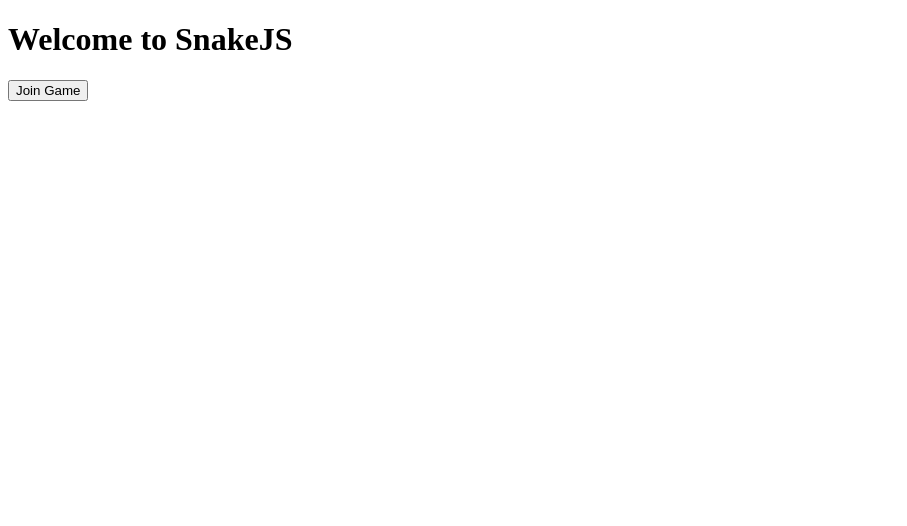
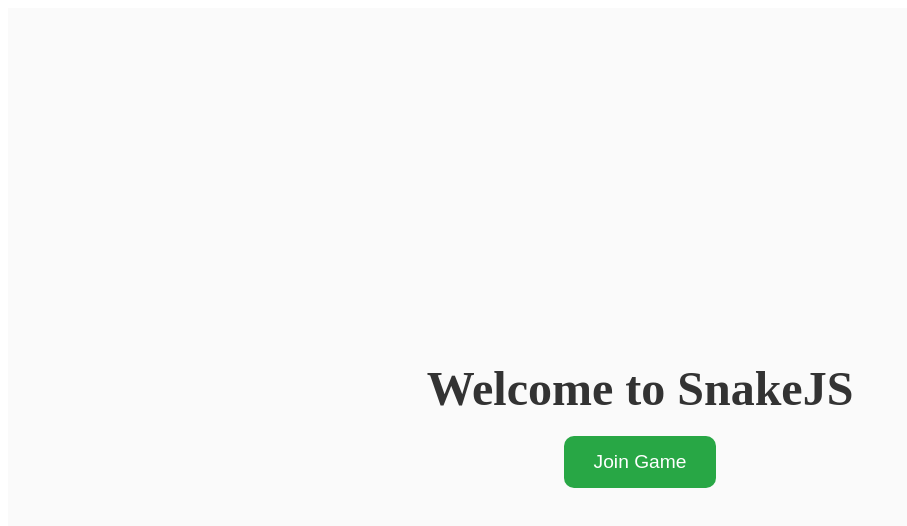
Before and after one commit to aaxlee/snakejs, a website with bundled scripts: page client/index.html in a window 1280 px wide. Shown: the whole page, without its empty margins (0-907 px from the left). Built offline with nearby package versions, Linux system fonts and the light colour scheme; files whose address does not match are found by name.

Commit message:
style title screen

```diff
--- a/client/style.css
+++ b/client/style.css
@@ -1,9 +1,43 @@
+#title-screen {
+    display: flex;
+    flex-direction: column;
+    justify-content: center;
+    align-items: center;
+    height: 100vh;
+    background-color: #fafafa;
+}
+
+#title-screen h1 {
+    font-size: 3em;
+    color: #333;
+    margin-bottom: 20px;
+}
+
+#join-button {
+    padding: 15px 30px;
+    font-size: 1.2em;
+    background-color: #28a745;
+    color: white;
+    border: none;
+    border-radius: 10px;
+    cursor: pointer;
+    transition: background-color 0.3s;
+}
+
+#join-button:hover {
+    background-color: #218838;
+}
+
 #canvas-container {
-        display: flex;
-        justify-content: center;
-        align-items: space-evenly;
+    display: flex;
+    justify-content: center;
+    align-items: center;
+    margin: 20px;
 }
 
 #canvas {
-        border: 1px solid black;
+    border: 2px solid #222;
+    border-radius: 10px;
+    background-color: #eaeaea;
+    box-shadow: 0 4px 10px rgba(0, 0, 0, 0.3);
 }
```
